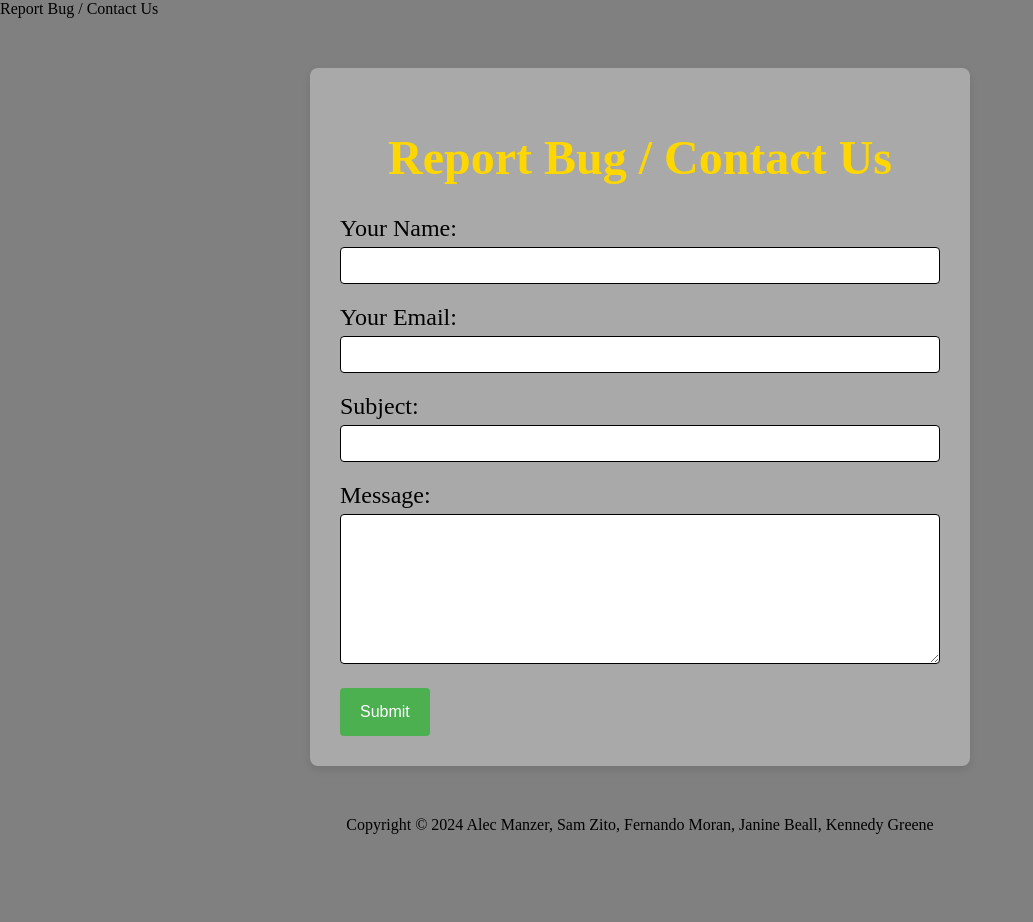
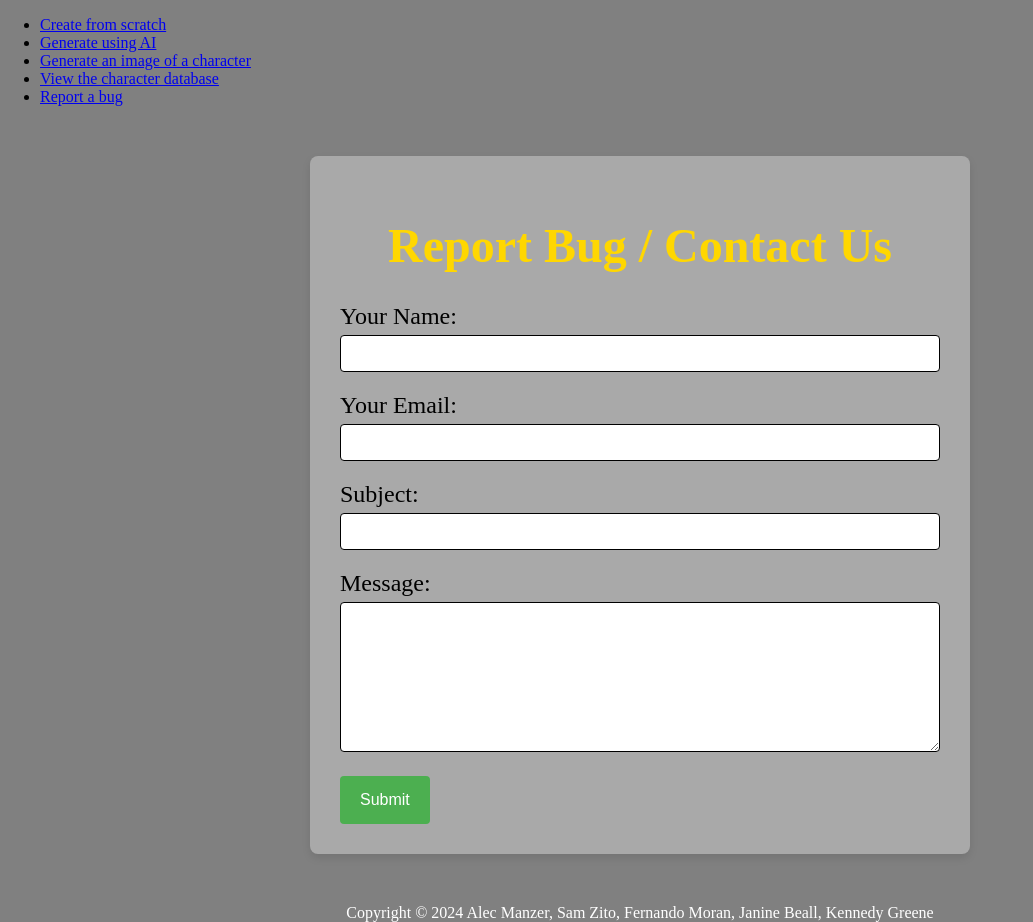
Before and after one commit to salamanzerr/dndCharacterCreator, a PHP site: page /bugReport.php in a window 1280 px wide. Shown: the whole page, without its empty margins (0-1033 px from the left). Before the commit the page ends 834 px from the top, so only its background shows below. Run offline with PHP 8.4, Linux system fonts and the light colour scheme; some web fonts are replaced.

Commit message:
Update bugReport.php

```diff
--- a/bugReport/bugReport.php
+++ b/bugReport/bugReport.php
@@ -3,11 +3,30 @@
 <head>
   <meta charset="UTF-8">
   <meta name="viewport" content="width=device-width, initial-scale=1.0">
-  <link rel="stylesheet" href="style.css"
+  <link rel="stylesheet" href="style.css">
+  <link rel="stylesheet" type="text/css" href="../landing/style.css"/>
   <title>Report Bug / Contact Us</title>
+
 </head>
 
 <body>
+<main>
+
+<div class="nav-container">
+      <nav>
+         <ul>
+            <li><a href="../characterCreator/charCreator.php">Create from scratch</a></li>
+            <li><a href="generateCharacter.php">Generate using AI</a></li>
+            <li><a href="generateImage.php">Generate an image of a character</a></li>
+            <li><a href="../characterDB/charDB.php">View the character database</a></li>
+
+            <li><a href="../bugReport/bugReport.php">Report a bug</a></li>
+         </ul>
+      </nav>
+    </div>
+
+</main>
+
     <div class="container">
       <h1>Report Bug / Contact Us</h1>
       <?php
@@ -93,7 +112,7 @@
         }
       ?>
     </div>
-    <footer style="text-align: center">Copyright &copy; <?php $date = date('Y'); echo $date ?> Alec Manzer, Sam Zito,
+    <footer style="text-align: center; color: white">Copyright &copy; <?php $date = date('Y'); echo $date ?> Alec Manzer, Sam Zito,
       Fernando Moran, Janine Beall, Kennedy Greene</footer>
   </body>
   </html>
```
